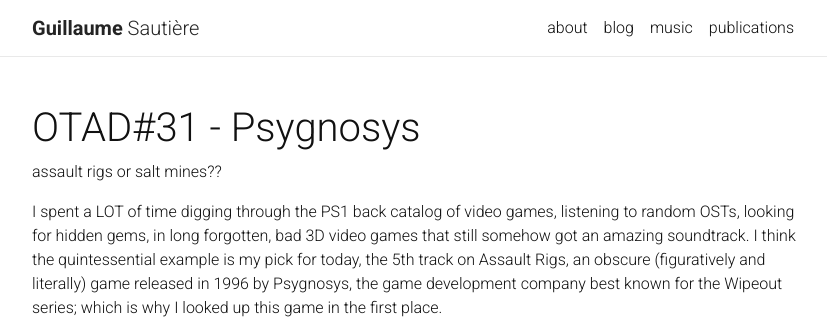
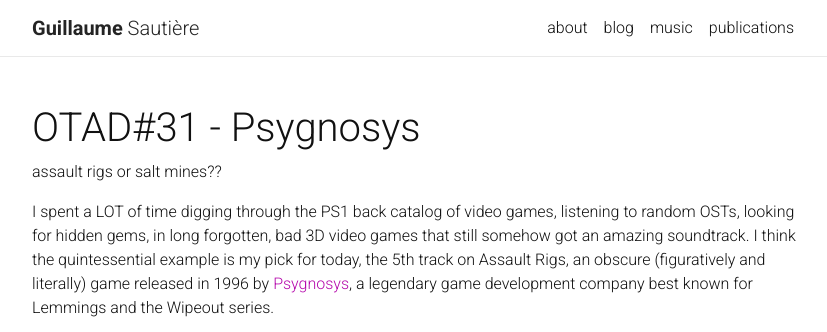
Before and after one commit to naifrec/naifrec.github.io, a Jekyll site: the page built from _projects/31_otad.md, in a window 1280 px wide and 1049 px high, cut to the strip 0-332 px from the top of the window. Shown: the whole strip, without its empty margins (223-1050 px from the left). Built offline with Jekyll 4.4.1, drawn with Linux system fonts in a browser that asks for light colours; nearby versions of some CDN libraries; a style sheet for code colours, icons or effects is not loaded.

Commit message:
tweak otad 31

```diff
--- a/_projects/31_otad.md
+++ b/_projects/31_otad.md
@@ -6,7 +6,7 @@
 importance: 31
 ---
 
-I spent a LOT of time digging through the PS1 back catalog of video games, listening to random OSTs, looking for hidden gems, in long forgotten, bad 3D video games that still somehow got an amazing soundtrack. I think the quintessential example is my pick for today, the 5th track on Assault Rigs, an obscure (figuratively and literally) game released in 1996 by Psygnosys, the game development company best known for the Wipeout series; which is why I looked up this game in the first place.
+I spent a LOT of time digging through the PS1 back catalog of video games, listening to random OSTs, looking for hidden gems, in long forgotten, bad 3D video games that still somehow got an amazing soundtrack. I think the quintessential example is my pick for today, the 5th track on Assault Rigs, an obscure (figuratively and literally) game released in 1996 by [Psygnosys](https://youtu.be/tvYlxnHOY-Q), a legendary game development company best known for Lemmings and the Wipeout series.
 
 <div class="row">
     <div class="col-sm mt-3 mt-md-0 video" align="center">
@@ -18,7 +18,6 @@
     Assault Rigs - Track 05 (1996)
 </div>
 
-
 Looking at [gameplay footage](https://youtu.be/MsekKYL63m8), it seems I did not miss out too much by not playing this game as a kid… however hot damn what a soundtrack. Funny that [the wikipedia article](https://en.wikipedia.org/wiki/Assault_Rigs) explicitly mentions the “inappropriate music”. I also have a hard time seeing how this music fits the game in any way; but it seems Psygnosys had already figured out its music department and recruited some breakbeat heads at the soundboard.
 
 The track itself… I could re-release it today on [Salt Mines](https://saltminesrec.bandcamp.com) or [Kalahari Oyster Cult](https://kalaharioystercult.bandcamp.com) under the Roza Terenzi or Reptant moniker and you would fall for it, right? Such a nice, happy mood break track, with just a touch of acid, a trance-era piano riff, and finally a nice tribal vocal sample. Everything in this track brings a grin to my face, easy listening, almost called for in its progression, yet still deeply enjoyable.
```
